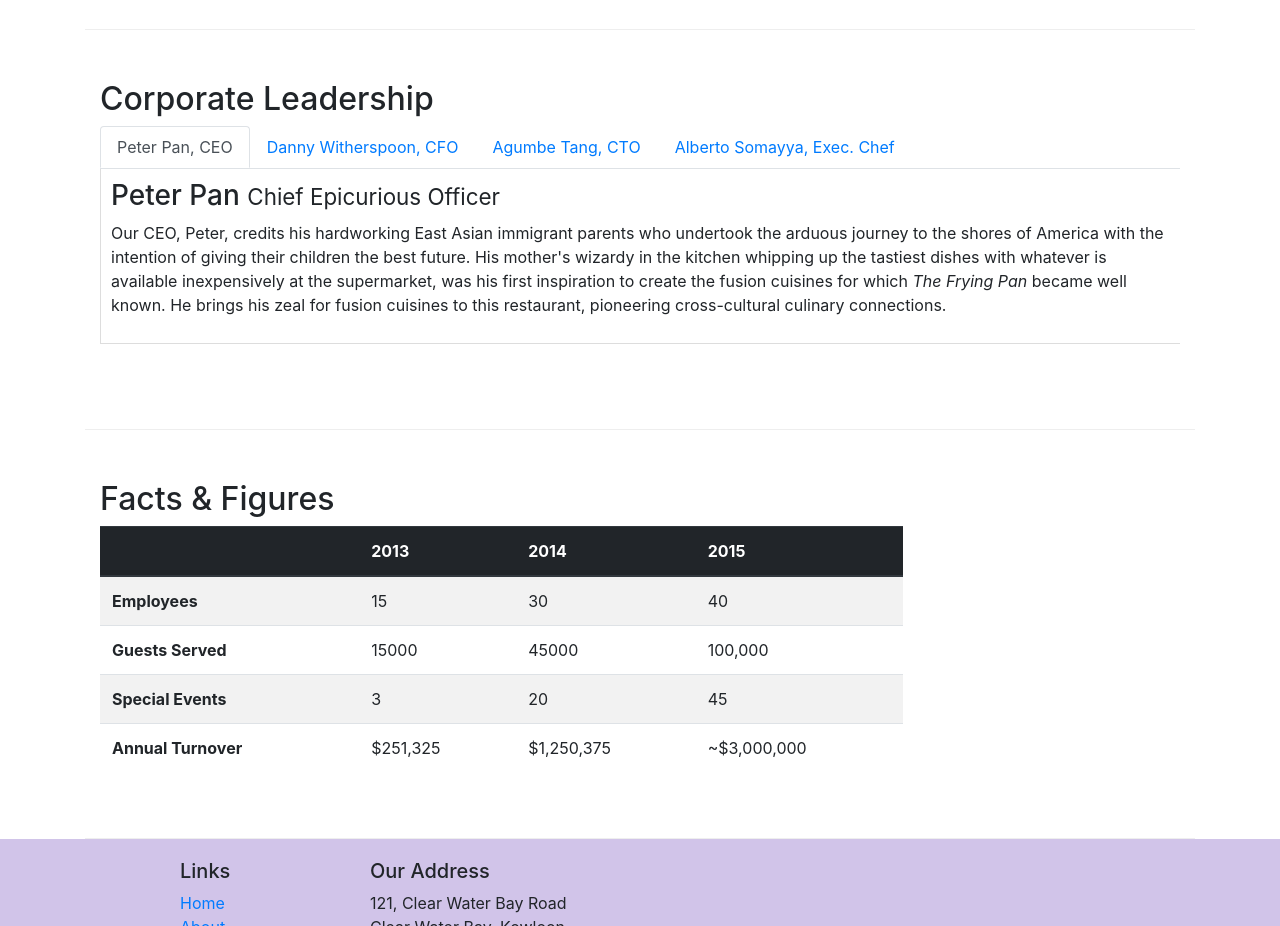
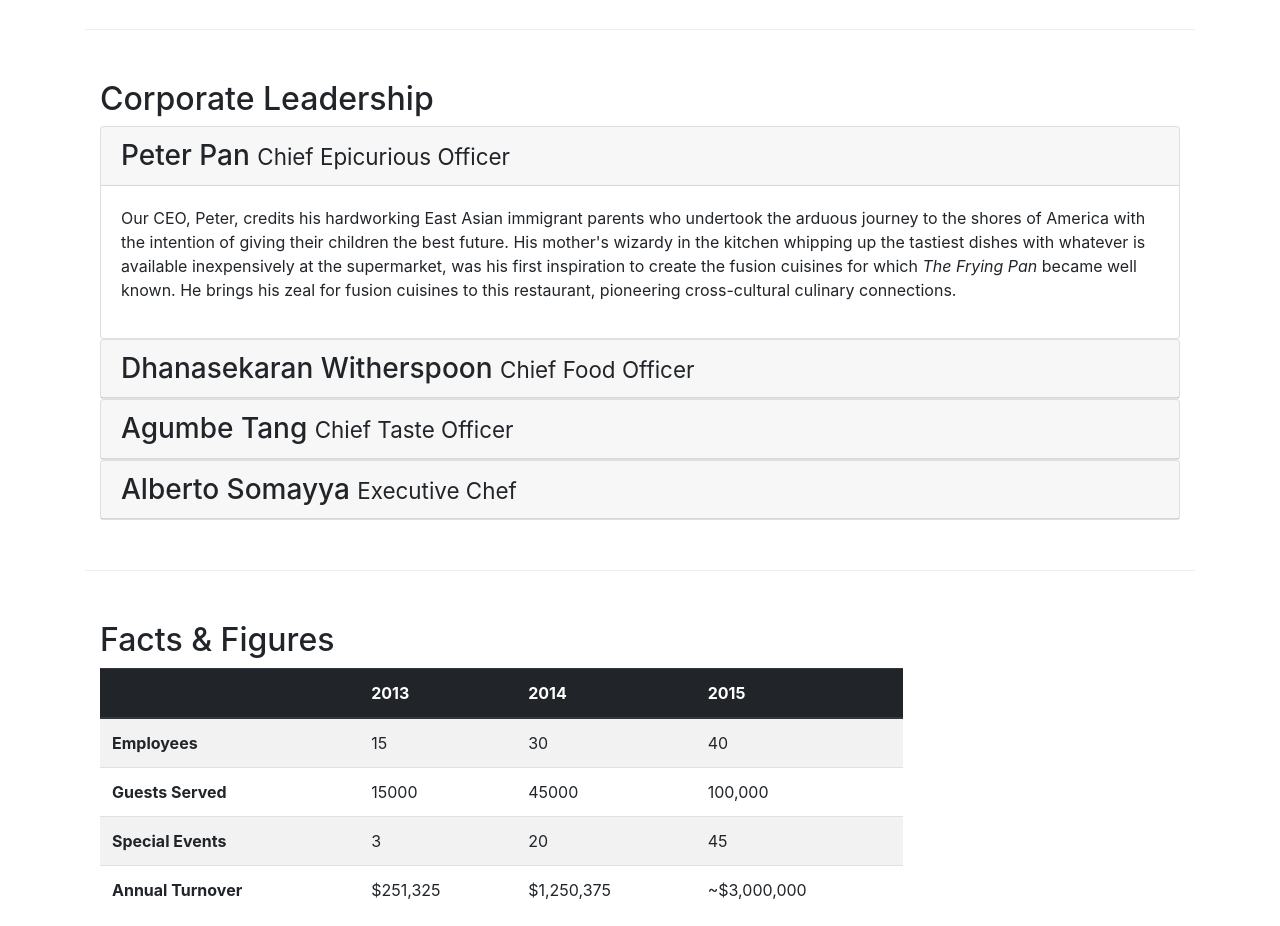
Before and after one commit to pratikgdb/conFusion, a website: page aboutus.html in a window 1280 px wide. Shown: the part 920-1846 px from the top of the page. Drawn offline with nearby package versions, Linux system fonts and the light colour scheme.

Commit message:
Accordians

```diff
--- a/aboutus.html
+++ b/aboutus.html
@@ -101,39 +101,63 @@
         <div class="row row-content">
             <div class="col-12">
                   <h2>Corporate Leadership</h2>
-                  <ul class="nav nav-tabs">
-                    <li class="nav-items">
-                      <a class="nav-link active" href="#peter" role="tab" data-toggle="tab">Peter Pan, CEO</a>
-                    </li>
-                    <li class="nav-item">
-                      <a class="nav-link" href="#danny" role="tab"
-                        data-toggle="tab">Danny Witherspoon, CFO</a>
-                    </li>
-                    <li class="nav-item">
-                      <a class="nav-link" href="#agumbe"role="tab"
-                        data-toggle="tab">Agumbe Tang, CTO</a>
-                    </li>
-                    <li class="nav-item">
-                      <a class="nav-link" href="#alberto" role="tab"
-                        data-toggle="tab">Alberto Somayya, Exec. Chef</a>
-                    </li>
-                  </ul>
-                  <div class="tab-content">
-                    <div role="tabpanel" class="tab-pane fade show active" id="peter">
-                      <h3>Peter Pan <small>Chief Epicurious Officer</small></h3>
-                      <p class="d-none d-sm-block">Our CEO, Peter, credits his hardworking East Asian immigrant parents who undertook the arduous journey to the shores of America with the intention of giving their children the best future. His mother's wizardy in the kitchen whipping up the tastiest dishes with whatever is available inexpensively at the supermarket, was his first inspiration to create the fusion cuisines for which <em>The Frying Pan</em> became well known. He brings his zeal for fusion cuisines to this restaurant, pioneering cross-cultural culinary connections.</p>
+
+                  <div id="accordian">
+                    <div class="card">
+                        <div class="card-header" role="tab" id="peterhead">
+                        <h3 class="mb-0">
+                            <a data-toggle="collapse" data-target="#peter">
+                            Peter Pan <small>Chief Epicurious Officer</small>
+                            </a>
+                        </h3>
+                        </div>
+                        <div class="collapse show" id="peter" data-parent="#accordion">
+                            <div class="card-body">
+                                <p class="d-none d-sm-block">Our CEO, Peter, credits his hardworking East Asian immigrant parents who undertook the arduous journey to the shores of America with the intention of giving their children the best future. His mother's wizardy in the kitchen whipping up the tastiest dishes with whatever is available inexpensively at the supermarket, was his first inspiration to create the fusion cuisines for which <em>The Frying Pan</em> became well known. He brings his zeal for fusion cuisines to this restaurant, pioneering cross-cultural culinary connections.</p>
+                            </div>
+                        </div>
                     </div>
-                    <div role="tabpanel" class="tab-pane fade" id="danny">
-                      <h3>Dhanasekaran Witherspoon <small>Chief Food Officer</small></h3>
-                      <p class="d-none d-sm-block">Our CFO, Danny, as he is affectionately referred to by his colleagues, comes from a long established family tradition in farming and produce. His experiences growing up on a farm in the Australian outback gave him great appreciation for varieties of food sources. As he puts it in his own words, <em>Everything that runs, wins, and everything that stays, pays!</em></p>
+                    <div class="card">
+                            <div class="card-header" role="tab" id="dannyhead">
+                            <h3 class="mb-0">
+                                <a class="collapsed" data-toggle="collapse" data-target="#danny">
+                                Dhanasekaran Witherspoon <small>Chief Food Officer</small>
+                                </a>
+                            </h3>
+                        </div>
+                        <div class="collapse" id="danny" data-parent="#accordion">
+                            <div class="card-body">
+                                <p class="d-none d-sm-block">Our CFO, Danny, as he is affectionately referred to by his colleagues, comes from a long established family tradition in farming and produce. His experiences growing up on a farm in the Australian outback gave him great appreciation for varieties of food sources. As he puts it in his own words, <em>Everything that runs, wins, and everything that stays, pays!</em></p>
+                            </div>
+                        </div>
                     </div>
-                    <div role="tabpanel" class="tab-pane fade" id="agumbe">
-                      <h3>Agumbe Tang <small>Chief Taste Officer</small></h3>
-                      <p class="d-none d-sm-block">Blessed with the most discerning gustatory sense, Agumbe, our CTO, personally ensures that every dish that we serve meets his exacting tastes. Our chefs dread the tongue lashing that ensues if their dish does not meet his exacting standards. He lives by his motto, <em>You click only if you survive my lick.</em></p>
+                    <div class="card">
+                            <div class="card-header" role="tab" id="agumbehead">
+                            <h3 class="mb-0">
+                                <a class="collapsed" data-toggle="collapse" data-target="#agumbe">
+                                Agumbe Tang <small>Chief Taste Officer</small>
+                                </a>
+                            </h3>
+                        </div>
+                        <div class="collapse" id="agumbe" data-parent="#accordion">
+                            <div class="card-body">
+                                <p class="d-none d-sm-block">Blessed with the most discerning gustatory sense, Agumbe, our CTO, personally ensures that every dish that we serve meets his exacting tastes. Our chefs dread the tongue lashing that ensues if their dish does not meet his exacting standards. He lives by his motto, <em>You click only if you survive my lick.</em></p>
+                            </div>
+                        </div>
                     </div>
-                    <div role="tabpanel" class="tab-pane fade" id="alberto">
-                      <h3>Alberto Somayya <small>Executive Chef</small></h3>
-                      <p class="d-none d-sm-block">Award winning three-star Michelin chef with wide International experience having worked closely with whos-who in the culinary world, he specializes in creating mouthwatering Indo-Italian fusion experiences. He says, <em>Put together the cuisines from the two craziest cultures, and you get a winning hit! Amma Mia!</em></p>
+                    <div class="card">
+                            <div class="card-header" role="tab" id="albertohead">
+                            <h3 class="mb-0">
+                                <a class="collapsed" data-toggle="collapse" data-target="#alberto">
+                                Alberto Somayya <small>Executive Chef</small>
+                                </a>
+                            </h3>
+                        </div>
+                        <div class="collapse" id="alberto" data-parent="#accordion">
+                            <div class="card-body">
+                                <p class="d-none d-sm-block">Award winning three-star Michelin chef with wide International experience having worked closely with whos-who in the culinary world, he specializes in creating mouthwatering Indo-Italian fusion experiences. He says, <em>Put together the cuisines from the two craziest cultures, and you get a winning hit! Amma Mia!</em></p>
+                            </div>
+                        </div>
                     </div>
                   </div>
             </div>
```
